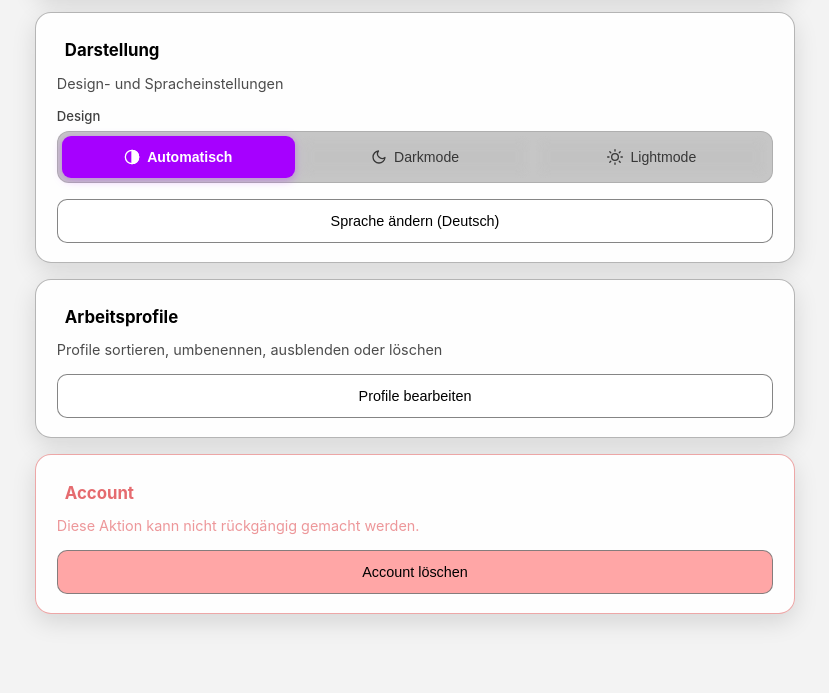
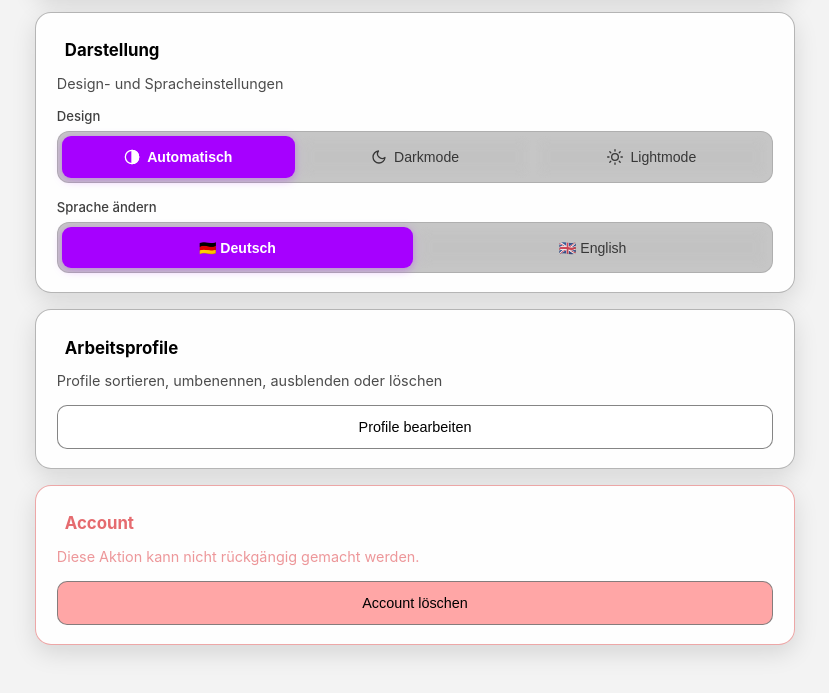
Before and after one commit to vnc3nt/Arbeitszeiten, a Flask app: template templates/profile.html in a window 1280 px wide. Shown: the part 363-1056 px from the top of the page, without its empty margins (225-1054 px from the left). Before the commit the page ends 988 px from the top, so only its background shows below. Run offline with Flask 3, Linux system fonts and the light colour scheme; the template is opened without the code that fills it: most values are stand-ins (such as "Sample title", 1, 10 or a date in 2020); grey boxes marked "Sample" are stand-in pictures; parts of the project's set-up code (start-up, migrations or seed data) failed here and were passed over; some libraries are stand-ins or nearby versions.

Commit message:
feat: replace language selection dialog with inline segmented control in profile settings

```diff
--- a/static/script/profile_settings.js
+++ b/static/script/profile_settings.js
@@ -489,31 +489,39 @@ window.addEventListener("DOMContentLoaded", (e) => {
     });
 });
 
-window.addEventListener("DOMContentLoaded", (e) => {
-    const changeLanguageBtn = document.getElementById("changeLanguage");
-    const changeLanguageDialog = document.getElementById("change-language-dialog");
-    if (!changeLanguageBtn || !changeLanguageDialog) return;
+window.addEventListener("DOMContentLoaded", () => {
+    const langControl = document.getElementById("language-segmented-control");
+    if (!langControl) return;
 
-    changeLanguageBtn.addEventListener("click", () => {
-        changeLanguageDialog.showModal();
-    });
+    langControl.querySelectorAll(".theme-btn").forEach(btn => {
+        btn.addEventListener("click", async () => {
+            const lang = btn.getAttribute("data-lang-value");
+            if (!lang) return;
 
-    changeLanguageDialog.querySelector(".dialog-cancel-btn, input[type=reset]")?.addEventListener("click", () => {
-        changeLanguageDialog.close();
-    });
+            langControl.querySelectorAll(".theme-btn").forEach(b => b.classList.remove("is-active"));
+            btn.classList.add("is-active");
 
-    changeLanguageDialog.querySelectorAll(".language-card").forEach(card => {
-        card.addEventListener("click", () => {
-            changeLanguageDialog.querySelectorAll(".language-card").forEach(c => c.classList.remove("is-selected"));
-            card.classList.add("is-selected");
-            const radio = card.querySelector("input[type=radio]");
-            if (radio) radio.checked = true;
+            const formData = new FormData();
+            formData.append("language", lang);
+            try {
+                const response = await fetch("/set-language", {
+                    method: "POST",
+                    headers: { "X-Requested-With": "fetch" },
+                    body: formData
+                });
+                if (response.ok) {
+                    // Seite neu laden, damit alle Übersetzungen sofort greifen
+                    window.location.reload();
+                }
+            } catch (e) {
+                console.error("Sprache konnte nicht gespeichert werden", e);
+            }
         });
     });
 });
 
 window.addEventListener("DOMContentLoaded", () => {
-    const themeControl = document.querySelector(".theme-segmented-control");
+    const themeControl = document.getElementById("theme-segmented-control") || document.querySelector(".theme-segmented-control");
     if (!themeControl) return;
 
     // Sync button state with current active theme
--- a/templates/profile.html
+++ b/templates/profile.html
@@ -50,7 +50,7 @@
 
         <div class="theme-selector-container">
             <span class="theme-selector-label">{{ t('settings.appearance.theme') }}</span>
-            <div class="theme-segmented-control" role="radiogroup" aria-label="{{ t('settings.appearance.theme') }}">
+            <div class="theme-segmented-control" role="radiogroup" aria-label="{{ t('settings.appearance.theme') }}" id="theme-segmented-control">
                 <button type="button"
                     class="theme-btn {% if current_theme == 'auto' or not current_theme %}is-active{% endif %}"
                     data-theme-value="auto">
@@ -88,9 +88,21 @@
             </div>
         </div>
 
-        <div class="settings-actions">
-            <button id="changeLanguage">{{ t('settings.appearance.change_language') }} ({{ 'Deutsch' if current_lang ==
-                'de' else 'English' }})</button>
+        <!-- Sektion Sprache im Hauptmenü (ersetzt den Button) -->
+        <div class="theme-selector-container">
+            <span class="theme-selector-label">{{ t('dialog.language.title') }}</span>
+            <div class="theme-segmented-control" role="radiogroup" aria-label="{{ t('dialog.language.title') }}" id="language-segmented-control">
+                <button type="button"
+                    class="theme-btn {% if current_lang == 'de' %}is-active{% endif %}"
+                    data-lang-value="de">
+                    <span>🇩🇪 Deutsch</span>
+                </button>
+                <button type="button"
+                    class="theme-btn {% if current_lang == 'en' %}is-active{% endif %}"
+                    data-lang-value="en">
+                    <span>🇬🇧 English</span>
+                </button>
+            </div>
         </div>
     </section>
 
@@ -217,48 +229,6 @@
         </form>
     </dialog>
 
-    <!-- Dialog: Sprache ändern -->
-    <dialog id="change-language-dialog" class="modern-dialog">
-        <div class="dialog-header">
-            <h2>{{ t('dialog.language.title') }}</h2>
-            <p class="dialog-subtitle">{{ t('dialog.language.desc') }}</p>
-        </div>
-        <form action="{{ url_for('set_language') }}" method="post" id="change-language-form">
-            <input type="hidden" name="csrf_token" value="{{ csrf_token() }}" />
-            <div class="language-options-grid">
-                <label class="language-card {% if current_lang == 'de' %}is-selected{% endif %}">
-                    <input type="radio" name="language" value="de" {% if current_lang=='de' %}checked{% endif %}>
-                    <span class="language-flag">🇩🇪</span>
-                    <div class="language-info">
-                        <span class="language-name">Deutsch</span>
-                        <span class="language-sub">German</span>
-                    </div>
-                    <svg class="language-check" viewBox="0 0 24 24" width="20" height="20" stroke="currentColor"
-                        stroke-width="2.5" fill="none" stroke-linecap="round" stroke-linejoin="round">
-                        <polyline points="20 6 9 17 4 12"></polyline>
-                    </svg>
-                </label>
-                <label class="language-card {% if current_lang == 'en' %}is-selected{% endif %}">
-                    <input type="radio" name="language" value="en" {% if current_lang=='en' %}checked{% endif %}>
-                    <span class="language-flag">🇬🇧</span>
-                    <div class="language-info">
-                        <span class="language-name">English</span>
-                        <span class="language-sub">Englisch</span>
-                    </div>
-                    <svg class="language-check" viewBox="0 0 24 24" width="20" height="20" stroke="currentColor"
-                        stroke-width="2.5" fill="none" stroke-linecap="round" stroke-linejoin="round">
-                        <polyline points="20 6 9 17 4 12"></polyline>
-                    </svg>
-                </label>
-            </div>
-            <div class="dialog-actions">
-                <button type="button" class="btn-dialog btn-secondary dialog-cancel-btn"
-                    onclick="this.closest('dialog').close()">{{ t('common.cancel') }}</button>
-                <button type="submit" class="btn-dialog btn-primary">{{ t('dialog.language.submit') }}</button>
-            </div>
-        </form>
-    </dialog>
-
     <!-- Dialog: Arbeitsprofile bearbeiten -->
     <dialog id="manage-profiles-dialog" class="modern-dialog">
         <div class="dialog-header">
```
